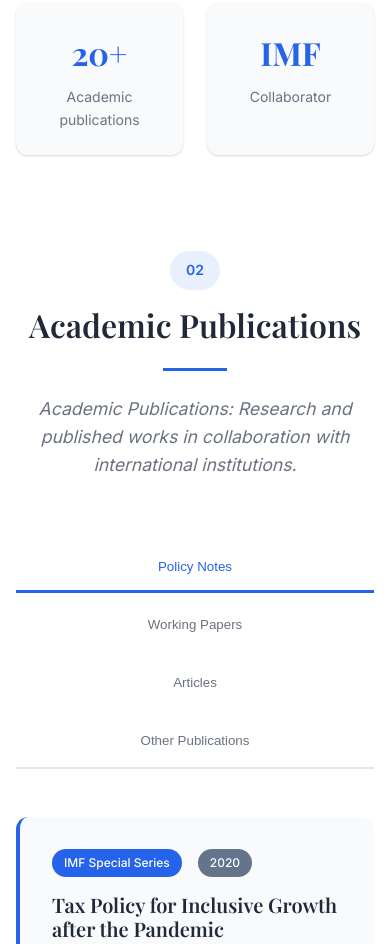
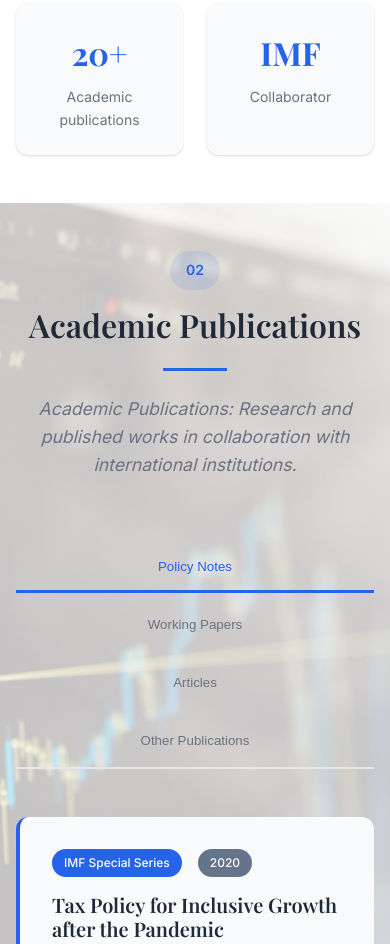
Before and after one commit to djpinto2/ricardofenochietto.com, a plain HTML site: page index.html in a window 390 px wide. Shown: the part 2227-3171 px from the top of the page. Drawn offline with nearby package versions, Linux system fonts and the light colour scheme.

Commit message:
Apply Hero background to Academic Publications section
- Added same background image (fondo.jpg) to Publications section
- Applied identical styling: linear-gradient overlay + background image
- Maintains same parallax effect with background-attachment: fixed
- Added mobile optimization: background-attachment: scroll for better performance
- Publications section now has visual consistency with Hero section
- Background properties: cover, center positioning, 75% opacity overlay

```diff
--- a/styles.css
+++ b/styles.css
@@ -643,7 +643,10 @@ h1, h2, h3, h4, h5, h6 {
 /* Publications Section */
 .publications {
     padding: var(--section-padding);
-    background: var(--background);
+    background: linear-gradient(135deg, rgba(255, 255, 255, 0.75) 0%, rgba(248, 250, 252, 0.75) 100%), url('images/fondo.jpg');
+    background-size: cover;
+    background-position: center;
+    background-attachment: fixed;
 }
 
 .publications-tabs {
@@ -958,7 +961,7 @@ h1, h2, h3, h4, h5, h6 {
     }
 
     /* Disable background-attachment: fixed on mobile for better performance */
-    .hero {
+    .hero, .publications {
         background-attachment: scroll !important;
     }
 
```
